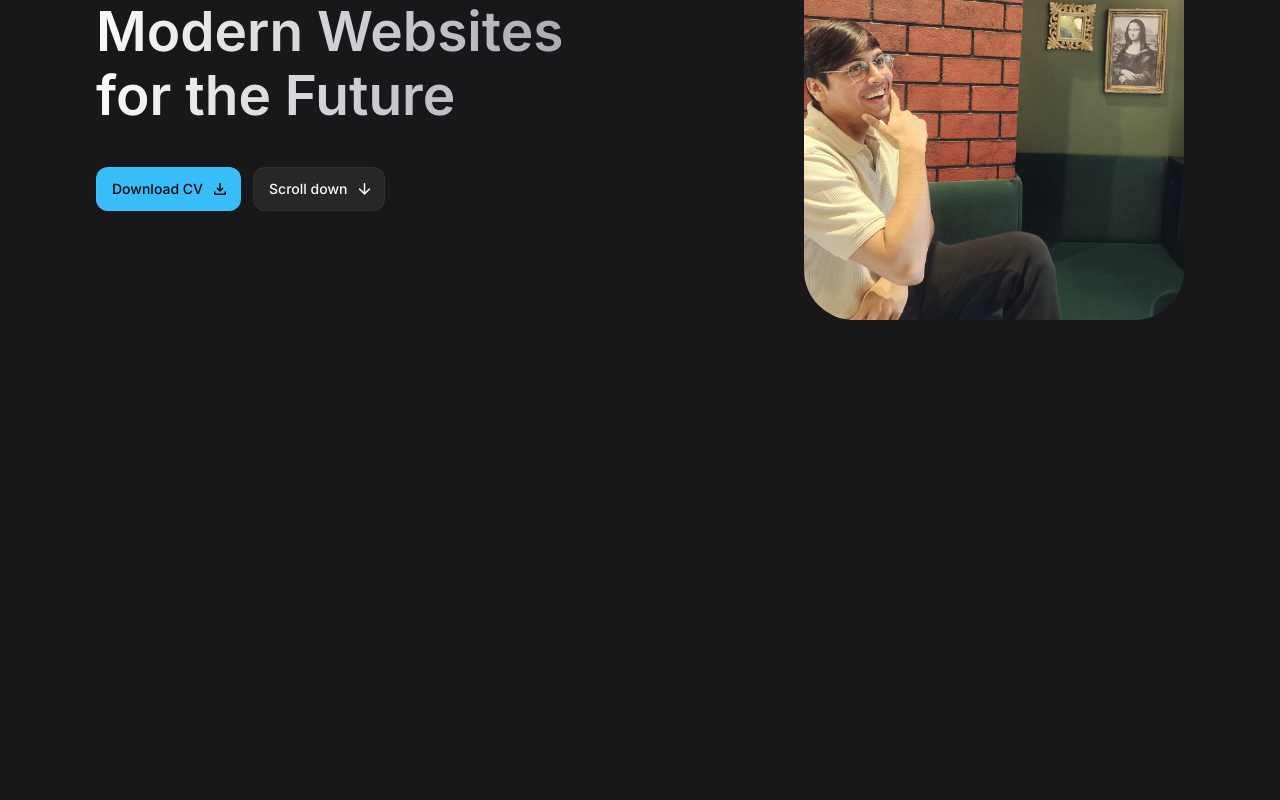
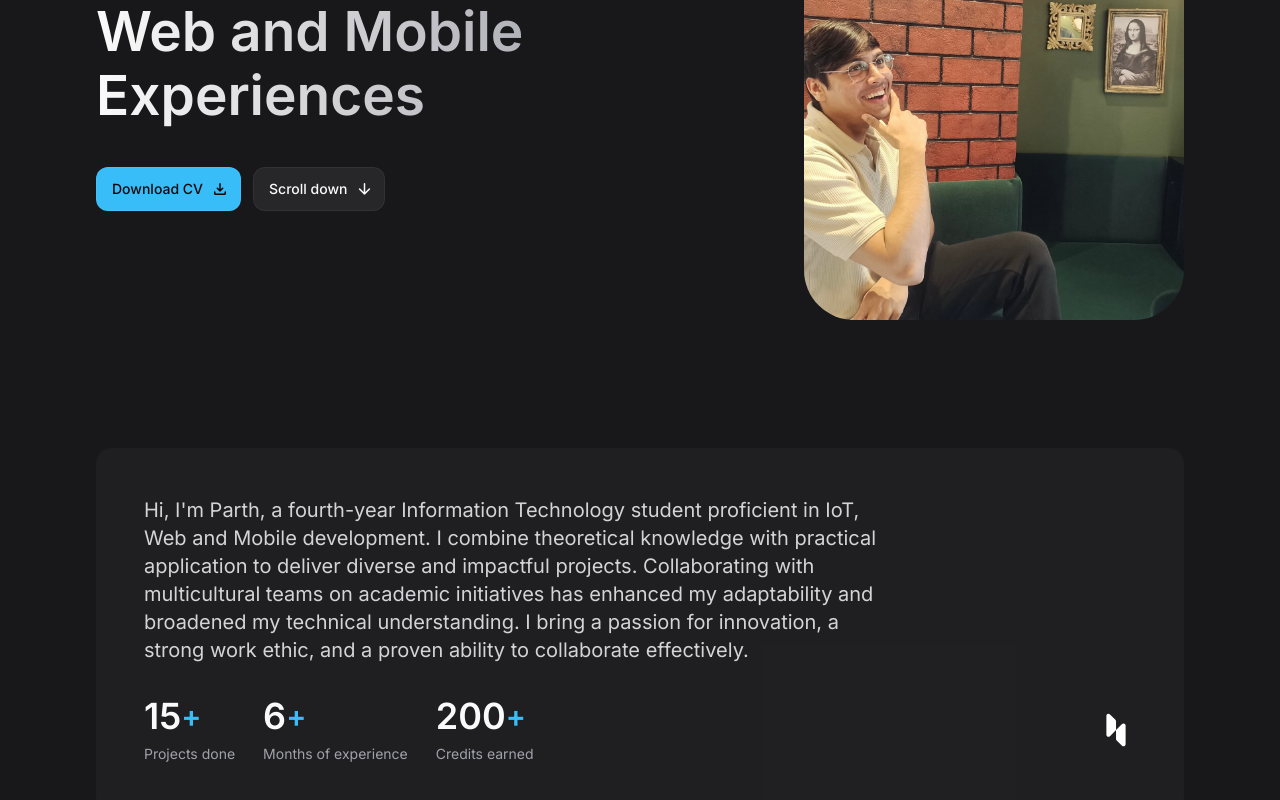
Before and after one commit to kikani-parth/parth-kikani-portfolio, a React (Vite) app: page / in a window 1280 px wide. Shown: the part 372-1172 px from the top of the page. Before the commit the page ends 800 px from the top, so only its background shows below. Built offline with nearby package versions, Linux system fonts and the light colour scheme.

Commit message:
add About section

```diff
--- a/src/App.jsx
+++ b/src/App.jsx
@@ -8,6 +8,7 @@
  */
 import Header from './components/Header';
 import Hero from './components/Hero';
+import About from './components/About';
 
 const App = () => {
   return (
@@ -15,6 +16,7 @@
       <Header />
       <main>
         <Hero />
+        <About />
       </main>
     </>
   );
--- /dev/null
+++ b/src/components/About.jsx
@@ -0,0 +1,73 @@
+/**
+ * @copyright 2024 Parth Kikani
+ * @license Apache-2.0
+ */
+
+/**
+ * Node modules
+ */
+
+/**
+ * Components
+ */
+
+const aboutItems = [
+  {
+    label: 'Projects done',
+    number: 15,
+  },
+  {
+    label: 'Months of experience',
+    number: 6,
+  },
+  {
+    label: 'Credits earned',
+    number: 200,
+  },
+];
+const About = () => {
+  return (
+    <section id="about" className="section">
+      <div className="container">
+        <div className="bg-zinc-800/50 p-7 rounded-2xl md:p-12">
+          <p className="text-zinc-300 mb-4 md:mb-8 md:text-xl md:max-w-[60ch]">
+            Hi, I&apos;m Parth, a fourth-year Information Technology student
+            proficient in IoT, Web and Mobile development. I combine theoretical
+            knowledge with practical application to deliver diverse and
+            impactful projects. Collaborating with multicultural teams on
+            academic initiatives has enhanced my adaptability and broadened my
+            technical understanding. I bring a passion for innovation, a strong
+            work ethic, and a proven ability to collaborate effectively.
+          </p>
+
+          <div className="flex flex-wrap items-center gap-4 md:gap-7">
+            {aboutItems.map(({ label, number }, key) => (
+              <div key={key}>
+                <div className="flex items-center md:mb-2">
+                  <span className="text-2xl font-semibold md:text-4xl">
+                    {number}
+                  </span>
+                  <span className="text-sky-400 font-semibold md:text-3xl">
+                    +
+                  </span>
+                </div>
+
+                <p className="text-sm text-zinc-400">{label}</p>
+              </div>
+            ))}
+
+            <img
+              src="/images/logo.svg"
+              alt="Logo"
+              width={30}
+              height={30}
+              className="ml-auto md:w-[40px] md:h-[40px]"
+            />
+          </div>
+        </div>
+      </div>
+    </section>
+  );
+};
+
+export default About;
--- a/src/components/Hero.jsx
+++ b/src/components/Hero.jsx
@@ -37,7 +37,7 @@
           </div>
 
           <h2 className="headline-1 max-w-[15ch] sm:max-w-[20ch] lg:max-w-[15ch] mt-5 mb-8 lg:mb-10">
-            Building Scalable Modern Websites for the Future
+            Building Intuitive Web and Mobile Experiences
           </h2>
 
           <div className="flex items-center gap-3 ">
--- a/src/index.css
+++ b/src/index.css
@@ -33,6 +33,10 @@
 
 .img-cover {
   @apply w-full h-full object-cover;
+}
+
+.section {
+  @apply pt-20 lg:pt-32;
 }
 
 /* ------------------------ *\
```
